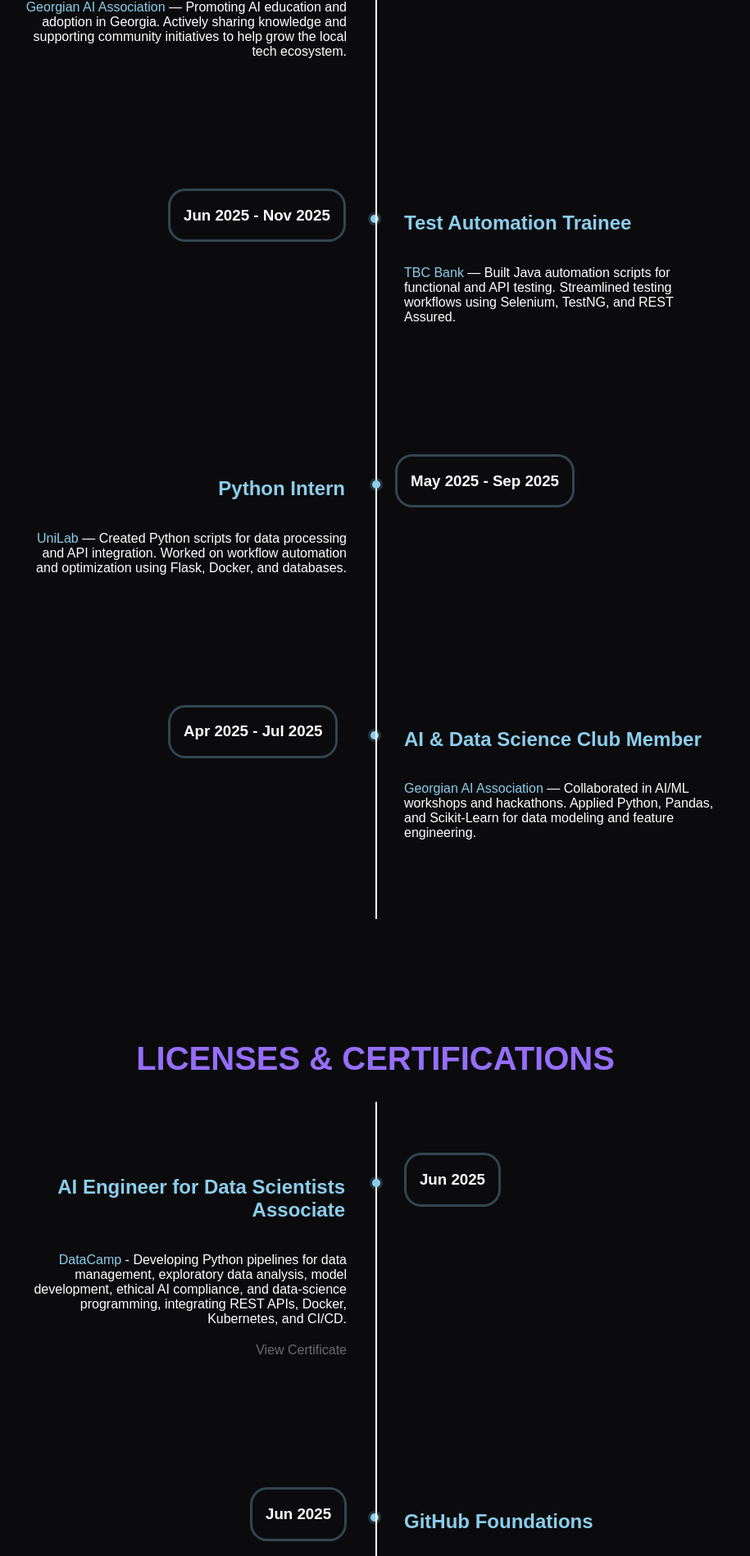
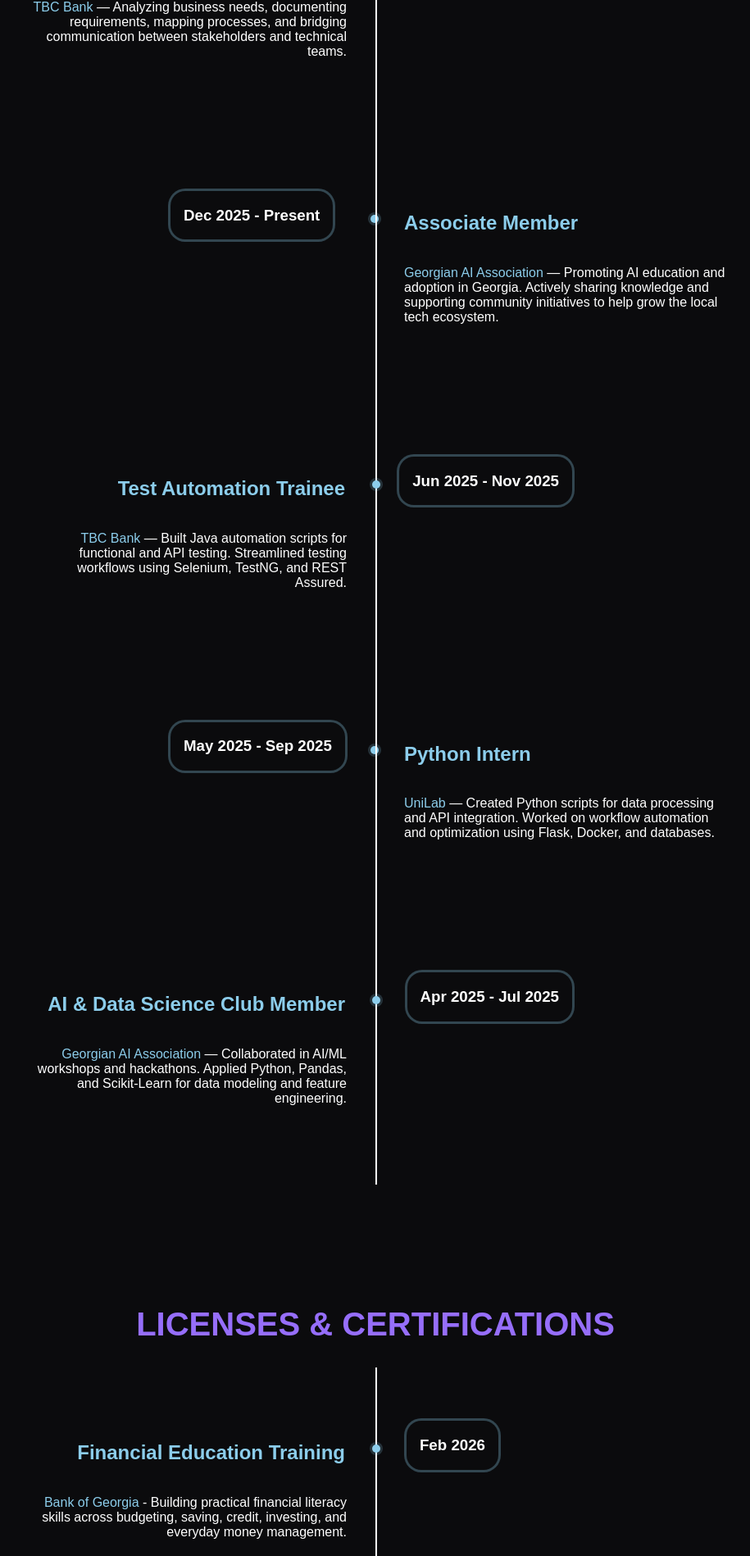
Before and after one commit to DavitEgoian/Portfolio-Website, a React (Create React App) app: page / in a window 1280 px wide. Shown: the part 10077-11975 px from the top of the page at 82% size, without its empty margins (182-1097 px from the left). Built offline with nearby package versions, Linux system fonts and the light colour scheme; a web font is replaced by a local one.

Commit message:
Add new experience on certification and experience timeline

```diff
--- a/src/data/certificationTimeline.js
+++ b/src/data/certificationTimeline.js
@@ -1,8 +1,22 @@
 const certificationTimeline = [
+  {
+    name: "Financial Education Training",
+    issueOrganization: "Bank of Georgia",
+    desc: " - Building practical financial literacy skills across budgeting, saving, credit, investing, and everyday money management.",
+    issueDate: "Feb 2026",
+    link: "https://media.licdn.com/dms/image/v2/D4D2DAQE2bHpYyxsjmQ/profile-treasury-image-shrink_800_800/B4DZ1dQR_8JQAY-/0/1775386043573?e=1781521200&v=beta&t=ajj30Wsck50RQLc8mclsvAiypT5YE7I79gxHdqvAvFE",
+  },
+  {
+    name: "Data Scientist",
+    issueOrganization: "DataCamp",
+    desc: " - Developing Python based data workflows for cleaning, analysis, visualization, modeling, and deployment with modern data science tools.",
+    issueDate: "Feb 2026",
+    link: "https://www.datacamp.com/certificate/DS0020766177709",
+  },
   {
     name: "AI Engineer for Data Scientists Associate",
     issueOrganization: "DataCamp",
-    desc: " - Developing Python pipelines for data management, exploratory data analysis, model development, ethical AI compliance, and data‑science programming, integrating REST APIs, Docker, Kubernetes, and CI/CD.",
+    desc: " - Developing Python pipelines for data management, exploratory data analysis, model development, ethical AI compliance, and data science programming, integrating REST APIs, Docker, Kubernetes, and CI/CD.",
     issueDate: "Jun 2025",
     link: "https://www.datacamp.com/certificate/AEDS0017038047645",
   },
@@ -14,6 +28,13 @@ const certificationTimeline = [
     link: "https://www.credly.com/badges/ccf37b2b-bc27-4a36-b85e-871844c64211/",
   },
   {
+    name: "Global Growth Digital Design Accelerator",
+    issueOrganization: "Georgian National University SEU",
+    desc: " - Strengthening digital design and growth skills through branding, visual storytelling, user focused content, and marketing oriented creative execution.",
+    issueDate: "Apr 2025",
+    link: "https://media.licdn.com/dms/image/v2/D4D2DAQG-Gh2KYBFAcw/profile-treasury-document-cover-images_1280/B4DZdy.KXXGkA8-/0/1749980595111?e=1781521200&v=beta&t=8VO12sxiM3bWd-zoCLn8-eKKQqiKrx8LItjSva0dfiY",
+  },
+  {
     name: "100 Days of Code: The Complete Python Pro Bootcamp",
     issueOrganization: "Udemy",
     desc: " - Building Flask web apps, integrating AI in finance, analyzing data with NumPy/Pandas, creating Plotly visualizations, managing PostgreSQL, and deploying Scikit-Learn models.",
@@ -23,14 +44,14 @@ const certificationTimeline = [
   {
     name: "AWS Knowledge: Serverless",
     issueOrganization: "Amazon",
-    desc: " - Designing and deploying serverless applications on AWS—leveraging API Gateway, Lambda, and other cloud-native services.",
+    desc: " - Designing and deploying serverless applications on AWS, leveraging API Gateway, Lambda, and other cloud native services.",
     issueDate: "Sep 2024",
     link: "https://www.credly.com/badges/867bb136-e055-4ea8-a27c-786f51007a55/",
   },
   {
     name: "IT Specialist - Software Development",
     issueOrganization: "Certiport",
-    desc: " - Applications—from desktop to web—are built with core programming and object-oriented design, supported by scalable and reliable database systems.",
+    desc: " - Applications, from desktop to web, are built with core programming and object oriented design, supported by scalable and reliable database systems.",
     issueDate: "Apr 2023",
     link: "https://www.credly.com/badges/42993002-c59e-400f-8bcd-716c1b43dc74/",
   },
--- a/src/data/experienceTimeline.js
+++ b/src/data/experienceTimeline.js
@@ -1,4 +1,10 @@
 const educationTimeline = [
+  {
+    title: "IT Business Analysis",
+    highlighted: "TBC Bank",
+    desc: " — Analyzing business needs, documenting requirements, mapping processes, and bridging communication between stakeholders and technical teams.",
+    date: "Apr 2025 - Present",
+  },
   {
     title: "Associate Member",
     highlighted: "Georgian AI Association",
```
